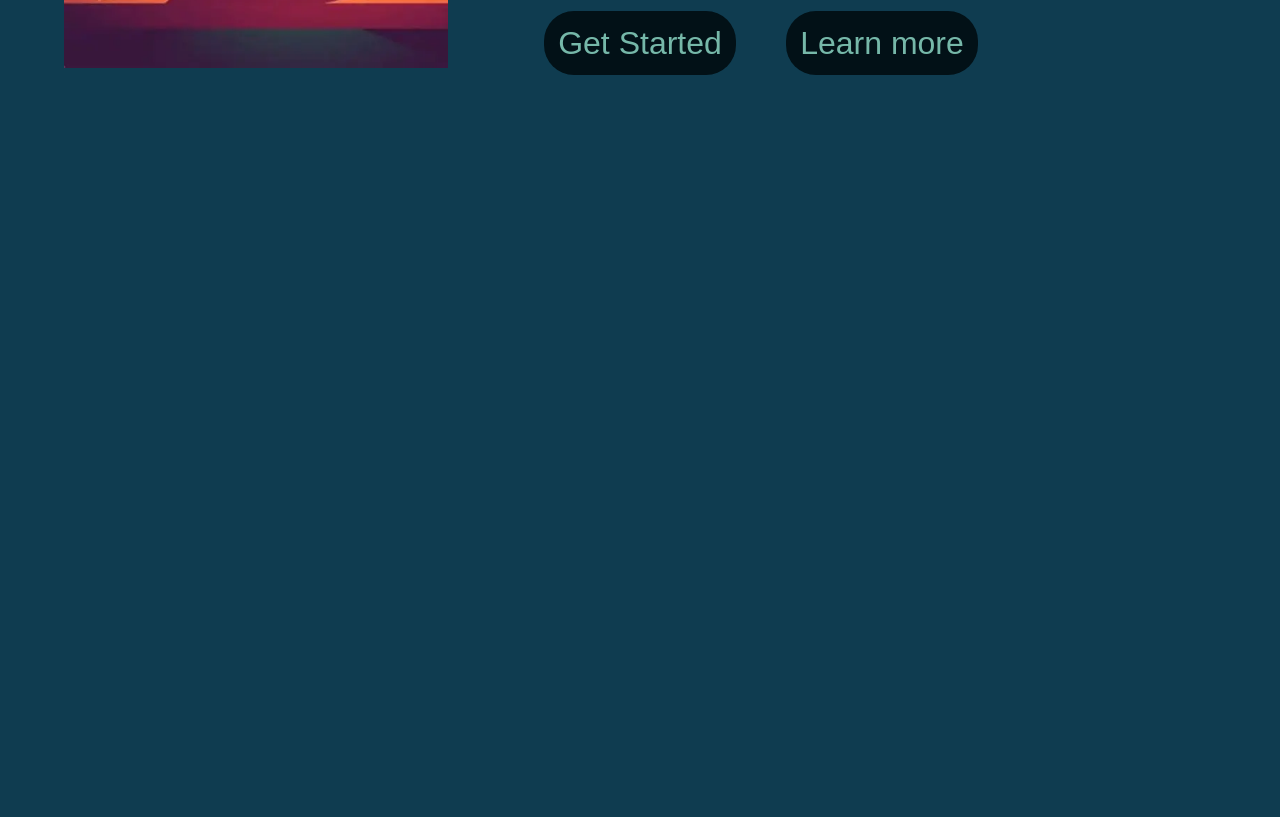
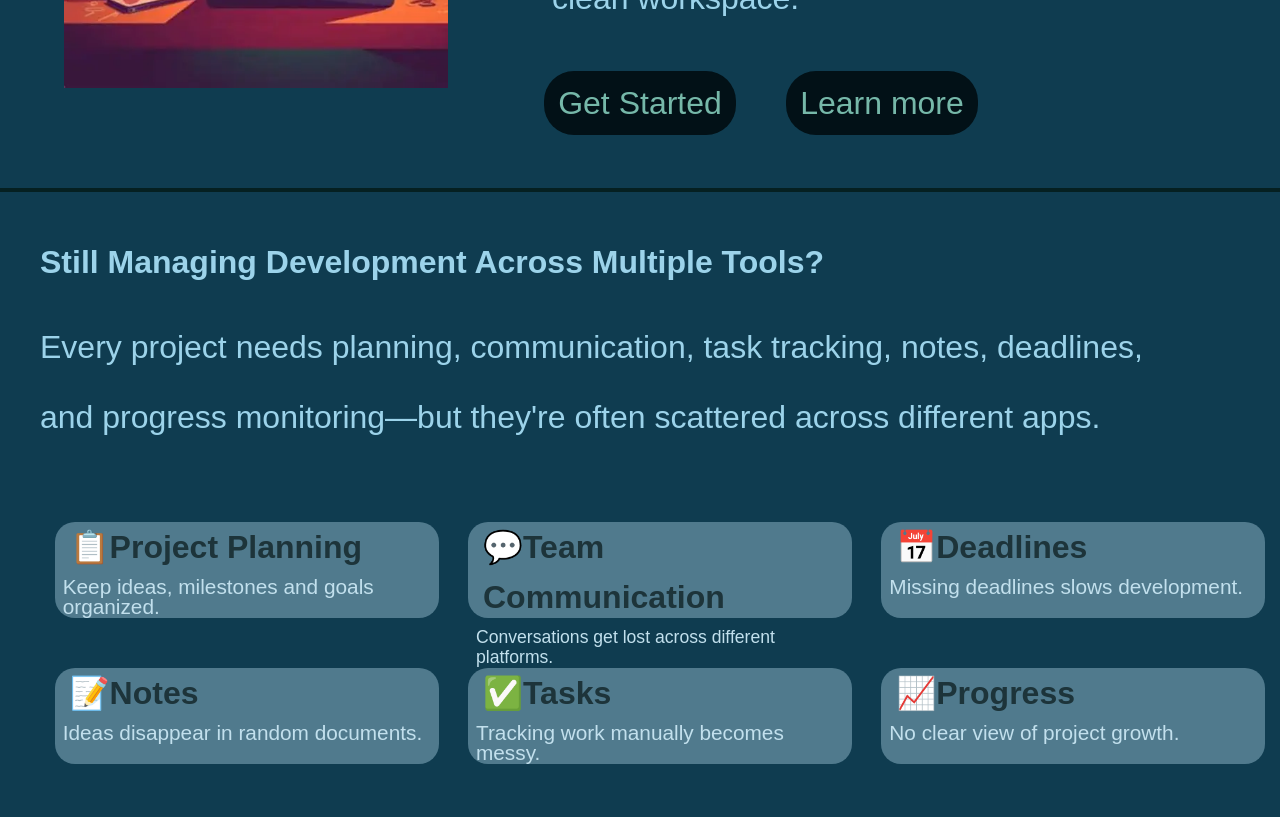
Before and after one commit to pawanaswani152006-stack/DevFlow, a plain HTML site: page index.html in a window 1280 px wide. Shown: the part 602-1419 px from the top of the page. Drawn offline with Linux system fonts and the light colour scheme.

Commit message:
Problem section added

```diff
--- a/index.html
+++ b/index.html
@@ -41,7 +41,70 @@
                 </div>
 
             </div>
+
         </div>
+
+        <hr>
+
+        <div id="problemSection">
+
+            <h1 class="heading">Still Managing Development Across Multiple Tools?</h1>
+
+            <p class="para">Every project needs planning, communication, task tracking, notes, deadlines, and progress monitoring—but they're often scattered across different apps.</p>
+
+            <div id="problemCardSection">
+
+                <div class="problemCard">
+                    <h2 class="problemHeading">📋Project Planning</h2>
+
+                    <p class="problemPara">Keep ideas, milestones and goals organized.</p>
+
+                </div>
+
+                <div class="problemCard">
+
+                    <h2 class="problemHeading">💬Team Communication</h2>
+
+                    <p class="problemPara" style="font-size:1.1rem;">Conversations get lost across different platforms.</p>
+
+                </div>
+
+                <div class="problemCard">
+
+                    <h2 class="problemHeading">📅Deadlines</h2>
+
+                    <p class="problemPara">Missing deadlines slows development.</p>
+
+                </div>
+
+                <div class="problemCard">
+
+                    <h2 class="problemHeading">📝Notes</h2>
+
+                    <p class="problemPara">Ideas disappear in random documents.</p>
+
+                </div>
+
+                <div class="problemCard">
+
+                    <h2 class="problemHeading">✅Tasks</h2>
+
+                    <p class="problemPara">Tracking work manually becomes messy.</p>
+
+                </div>
+
+                <div class="problemCard">
+
+                    <h2 class="problemHeading">📈Progress</h2>
+
+                    <p class="problemPara">No clear view of project growth.</p>
+
+                </div>
+
+            </div>
+
+        </div>
+
     </div>
 </body>
 </html>
--- a/style.css
+++ b/style.css
@@ -49,7 +49,8 @@ body{
     background-color:transparent;
     display:flex;
     align-items:center;
-    margin-top:30px;
+    margin-top:50px;
+    margin-bottom:20px;
 }
 #images{
     height:80vh;
@@ -89,7 +90,7 @@ body{
     margin-top:20px;
     margin-left:40px;
     margin-right:120px;
-    line-height:50px;
+    line-height:70px;
     color:rgb(156, 211, 234);
 }
 #heroButtonContainer{
@@ -109,6 +110,45 @@ body{
     color:rgb(118, 184, 169);
     margin-right:50px;
 }
+
+hr{
+    border:2px solid rgb(5, 32, 33);
+}
+
+#problemSection{
+    margin-top:40px;
+}
+#problemCardSection{
+    margin-top:70px;
+    margin-left:40px;
+    display:flex;
+    justify-content:space-around;
+    flex-wrap:wrap;
+}
+.problemCard{
+    height:12vh;
+    width:30vw;
+    background-color:rgb(80, 122, 141);
+    border-radius:20px;
+    margin-bottom:50px;
+    transition:all 0.2s linear 0s;
+}
+.problemHeading{
+    font-size:2rem;
+    line-height:50px;
+    color:rgb(29, 52, 58);
+    margin-left:15px;
+}
+.problemPara{
+    font-size:1.3rem;
+    margin-top:5px;
+    line-height:20px;
+    color:rgb(194, 224, 237);
+    margin-left:8px;
+}
+.problemCard:hover{
+    transform:translateY(-5px);
+}
 footer{
     height:50vh;
     width:100vw;
```
Also changed, not shown: images/dashboardPreview.png (added).
